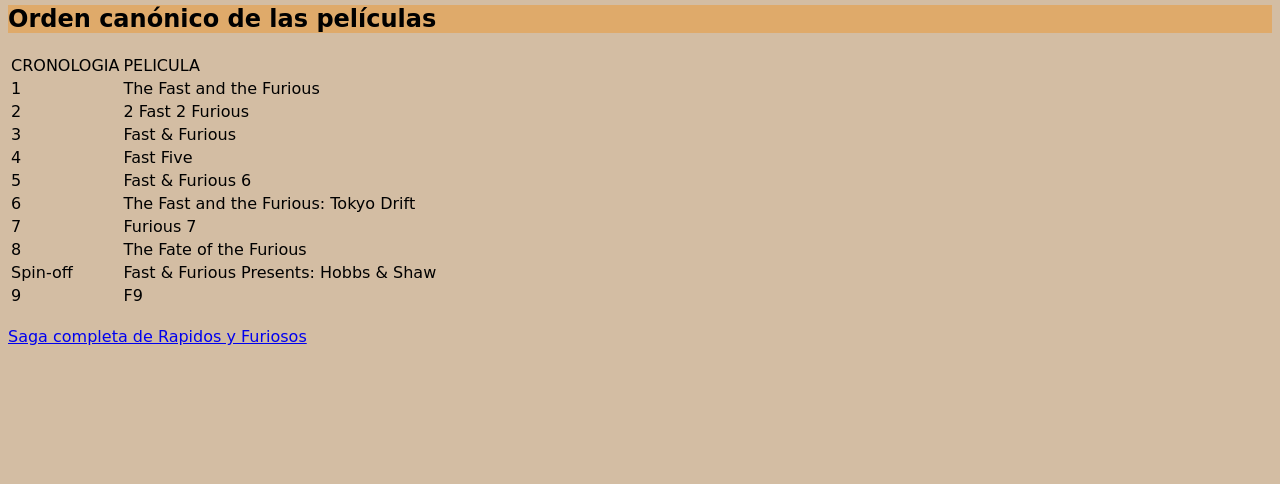
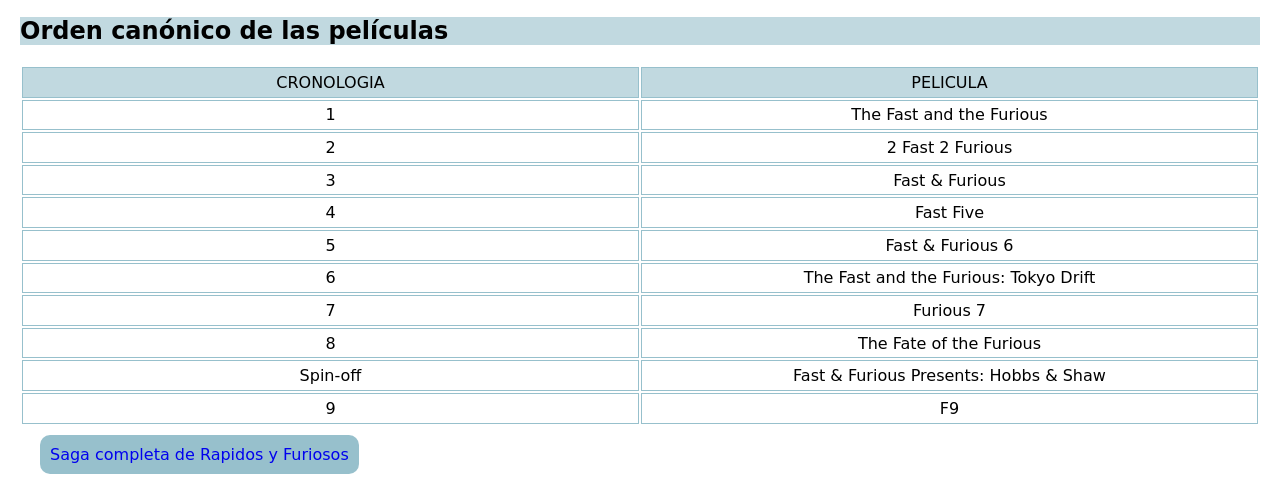
Before and after one commit to SolMaquiavelo/Rapidos-y-furiosos, a plain HTML site: page index.html in a window 1280 px wide. Shown: the part 1730-2214 px from the top of the page. Before the commit the page ends 2084 px from the top, so only its background shows below. Drawn offline with Linux system fonts and the light colour scheme; a web font is replaced by a local one.

Commit message:
Update estilos.css

```diff
--- a/estilos.css
+++ b/estilos.css
@@ -1,14 +1,38 @@
+
 
 @import url('https://fonts.googleapis.com/css2?family=Koh+Santepheap&display=swap');
 
 body{
-    background-color: rgb(211, 189, 163);
+
     color: rgb(0, 0, 0);
     font-family: 'Koh Santepheap', cursive;
+    margin: 20px;
 
 }
 
 .video{text-align: center;}
 h1{text-align: center;
-background-color: rgb(241, 166, 75);}
-h2{background-color: rgb(223, 170, 106);}
+background-color: rgb(193, 217, 224);}
+h2{background-color: rgb(193, 217, 224);}
+
+table{
+    width: 100%;
+}
+td{
+    width: 10%;
+    border: 1px solid #000;
+    border-color: rgb(151, 192, 204) ;
+    border-spacing: 0;
+    padding: 0.3em;
+    text-align: center;
+}
+.tabla{
+    background-color: rgb(193, 217, 224);
+}
+.peli{
+    background-color:rgb(151, 192, 204) ;
+    text-decoration: none;
+    padding: 10px;
+    margin: 20px;
+    border-radius: 10px;
+}
```
